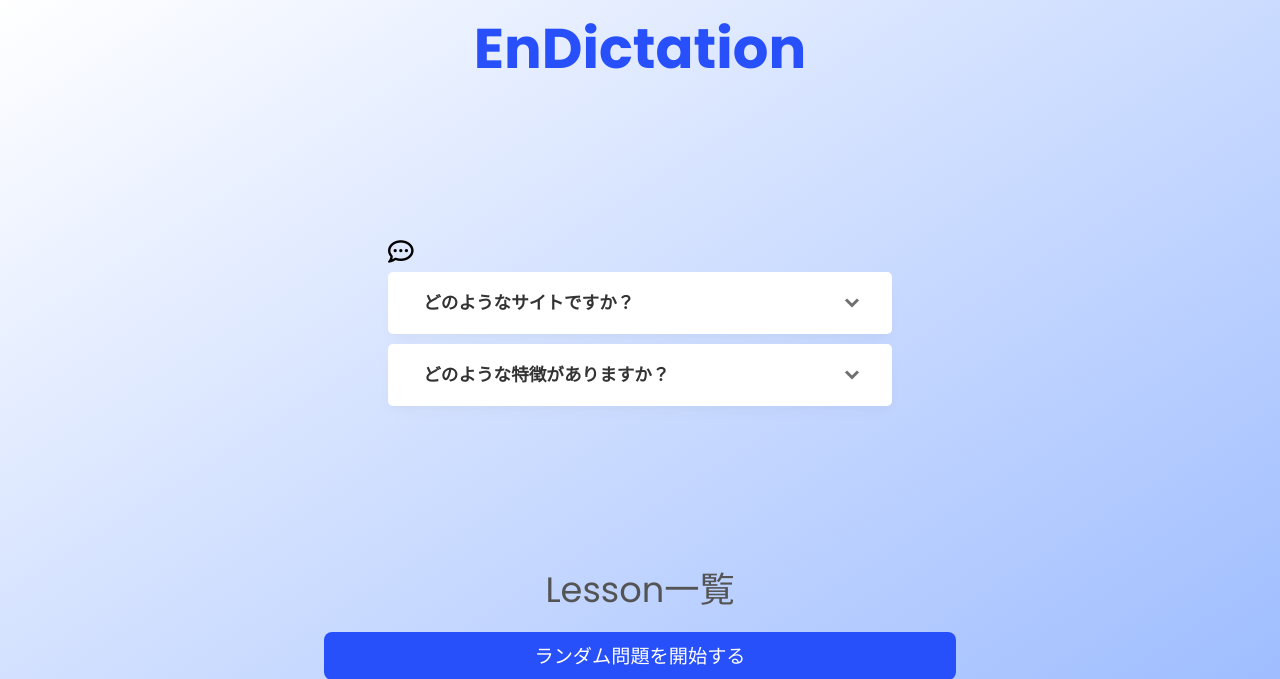
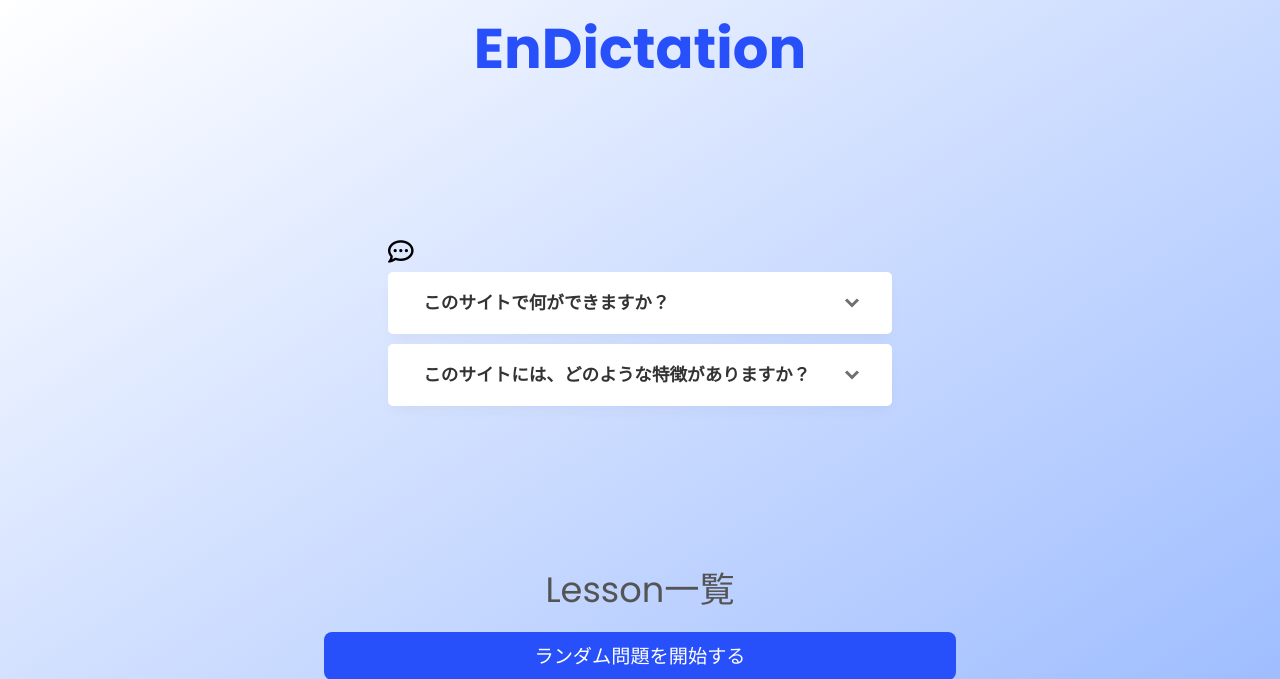
Before and after one commit to atsudora/EnDictation, a Django app: page / in a window 1280 px wide. Shown: the top 679 px of the page. Run offline with Django 4.2, Linux system fonts and the light colour scheme; some libraries are stand-ins or nearby versions; some web fonts are replaced.

Commit message:
サイト紹介の文言を修正。

```diff
--- a/Template/app/index.html
+++ b/Template/app/index.html
@@ -16,13 +16,12 @@
   <div class="explanation-box">
     <i class="fa-regular fa-comment-dots"></i>
     <details class="accordion-008">
-      <summary>どのようなサイトですか？</summary>
-      <p>このサイトは英語ディクテーションサイトです。<br>
-        再生される英語音声に従って、その内容をキーボードからタイピングしてください。<br>
+      <summary>このサイトで何ができますか？</summary>
+      <p>このサイトは英語ディクテーションサイトです。貴方の英語力を鍛えることができます。<br>
         ※PC推奨</p>
     </details>
     <details class="accordion-008">
-      <summary>どのような特徴がありますか？</summary>
+      <summary>このサイトには、どのような特徴がありますか？</summary>
       <p>Lesson一覧の問題をクリックすると、ディテーションを開始します。<br>
         まず英語の音声が再生されます。あなたは聞き取れた単語をキーボードから入力してください。<br>
         入力された文字はすぐに正しいか判定されます。</p>
```
